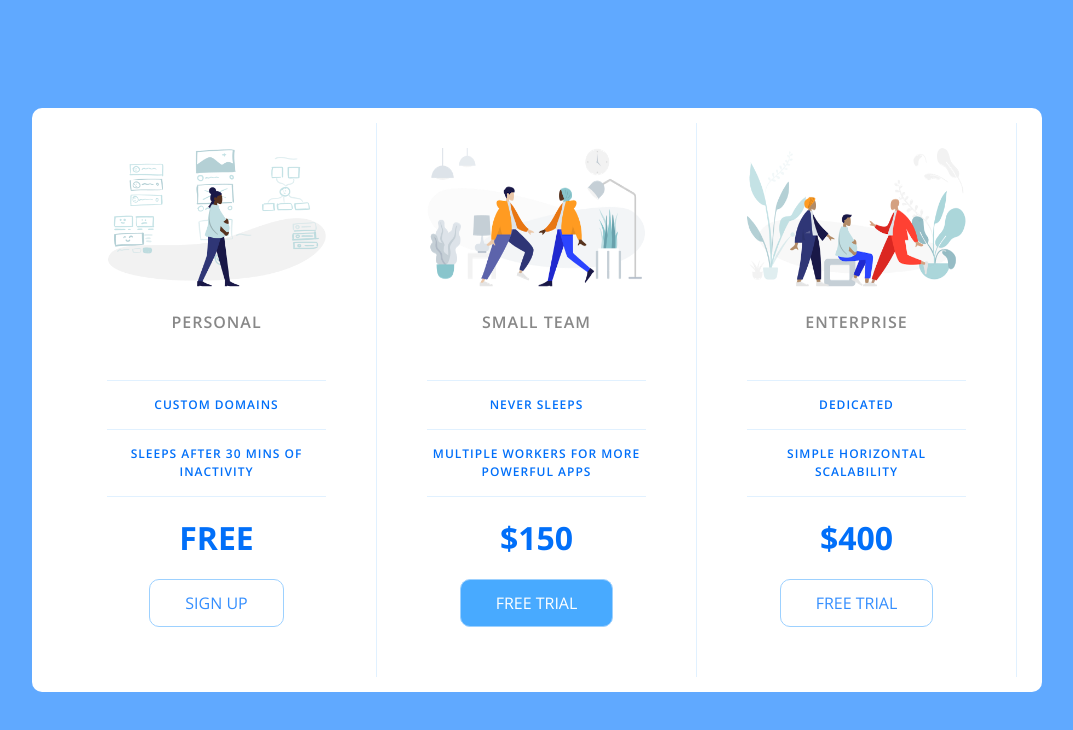
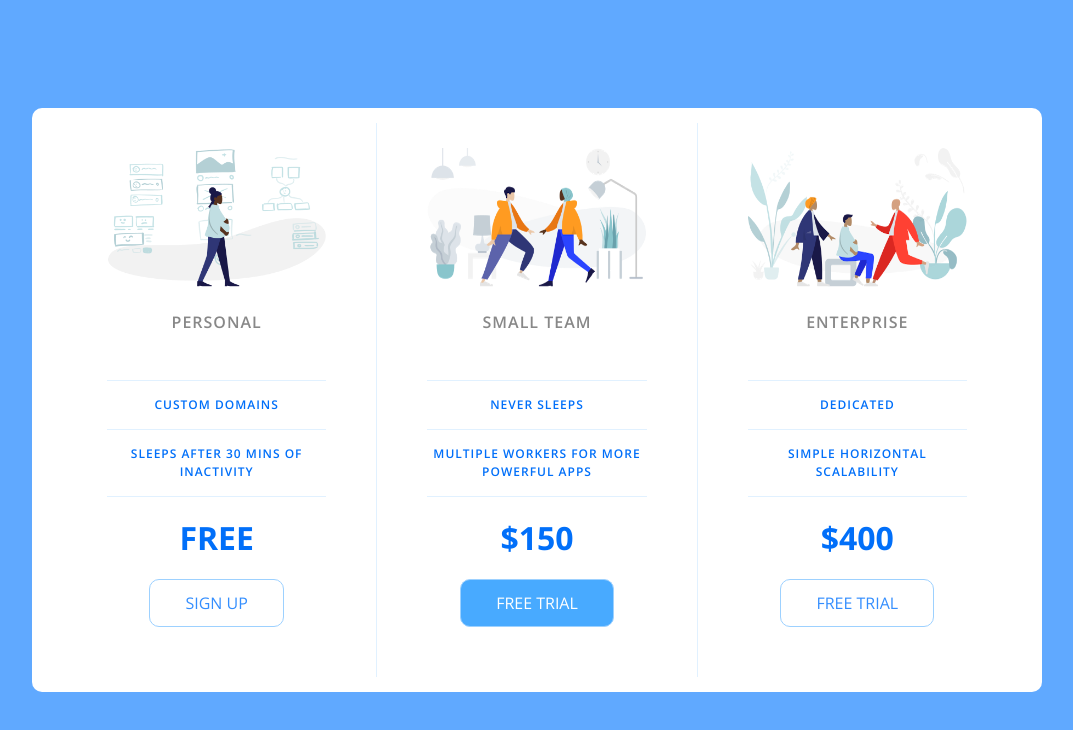
Before and after one commit to BusayoAfolabi12/Weekly_Exercises, a plain HTML site: page pricepanel/index.html in a window 1280 px wide. Shown: the whole page, without its empty margins (103-1176 px from the left). Drawn offline with nearby package versions, Linux system fonts and the light colour scheme.

Commit message:
Update pricepanel_style.css
update on @media

```diff
--- a/pricepanel/pricepanel_style.css
+++ b/pricepanel/pricepanel_style.css
@@ -134,3 +134,7 @@ body {background-color: #60a9ff ;
         border-right: 1px solid #e1f1ff;
         padding: 25px 50px ;
     }
+    .pricing-plan:last-child {
+        border-right: none;
+    }
+}
```
